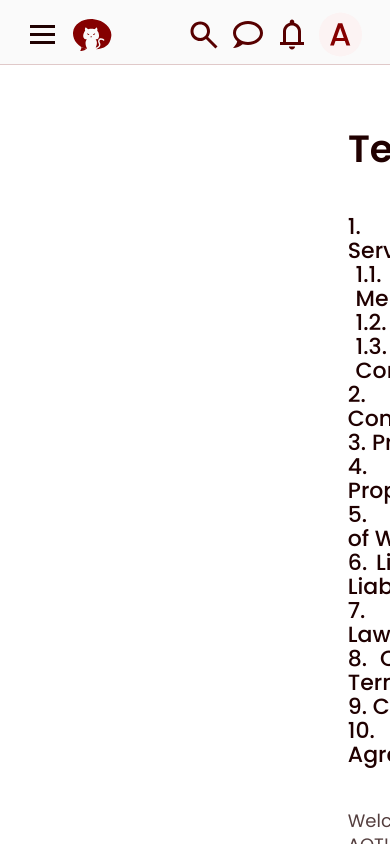
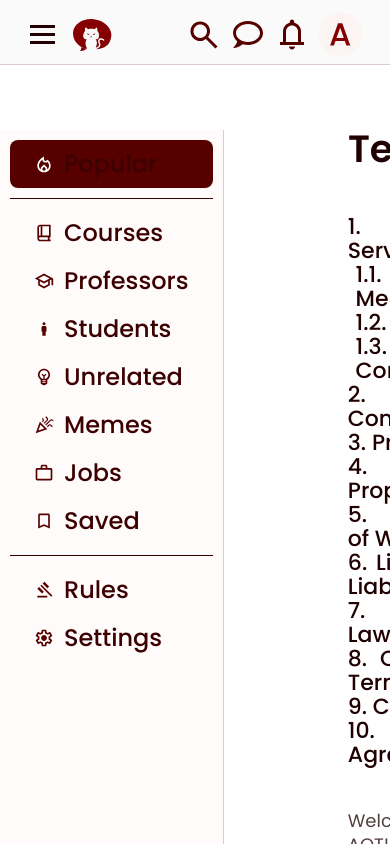
Before and after one commit to FII-2A1-2024/frontend, a React (Vite) app: page /rules in a window 390 px wide. Shown: the top 844 px of the page. Built offline with nearby package versions, Linux system fonts and the light colour scheme; a web font is replaced by a local one.

Commit message:
fix: css naming conflicts

```diff
--- a/src/components/NavbarSettings.css
+++ b/src/components/NavbarSettings.css
@@ -10,7 +10,7 @@
 
   }
 
-  .navbar-container {
+  .navbar-container-settings {
     position: sticky;
     padding: 10px;
     width: 302px;
@@ -105,7 +105,7 @@
   }
 
   @media screen and (max-width: 768px) {
-    .navbar-container {
+    .navbar-container-settings {
       width: 100%;
       margin-left: 0;
     }
--- a/src/components/SideNavbar/Navbar.jsx
+++ b/src/components/SideNavbar/Navbar.jsx
@@ -40,7 +40,7 @@ function Navbar() {
 
   return (
     <nav className="navbar" style={{ display: isHidden ? "none" : "block" }}>
-      <div className="navbar-container">
+      <div className="navbar-container-settings">
         {/* Momentat este implementat dupa cum trebuie doar populars si rules tinand cont ca au linkuri. Daca le setez pe toate asa cum primul, se fac active toate ca nu au linkate ceva */}
         {/* <Link to='/' className="navbar-link" isActive={(match, location) => location.pathname === '/'}>
           <div className={`side-bar-item ${location.pathname === '/' ? 'active' : ''}`}>
```
